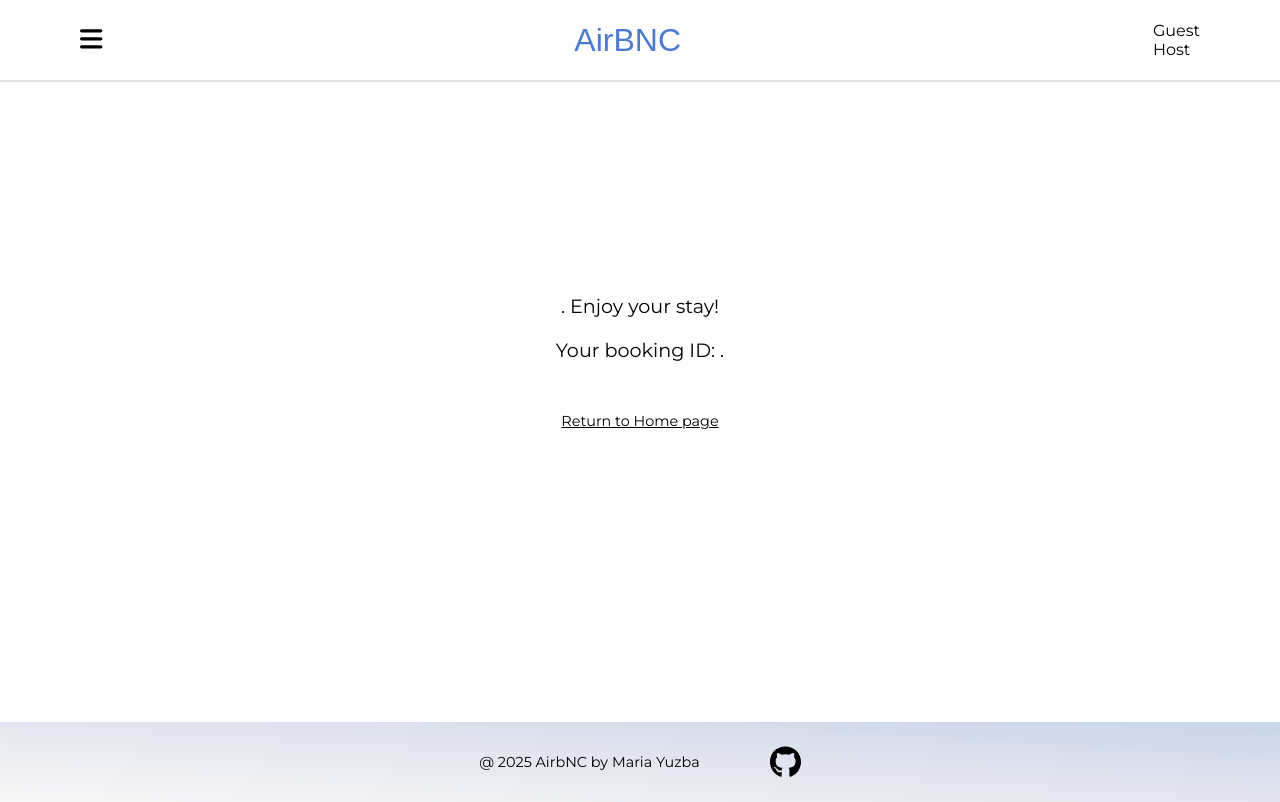
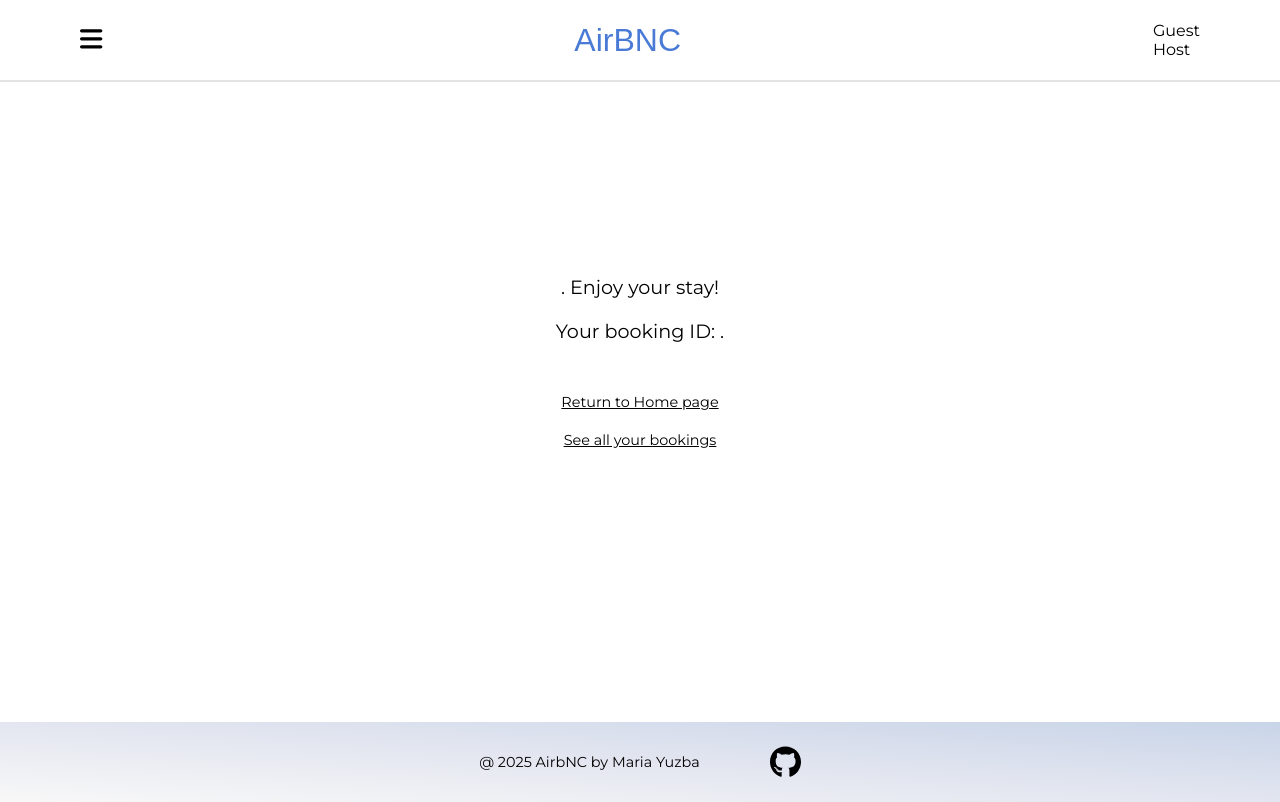
Before and after one commit to yuzbamaria/fe-airbnc, a React (Vite) app: page /booking-confirmation in a window 1280 px wide. Built offline with nearby package versions, Linux system fonts and the light colour scheme; a web font is replaced by a local one.

Commit message:
updated CSS for Booking Confirmation component

```diff
--- a/src/components/BookingConfirmation.jsx
+++ b/src/components/BookingConfirmation.jsx
@@ -1,11 +1,13 @@
 import { useSearchParams } from "react-router-dom";
 import { Link } from "react-router-dom";
 import styles from "./styles/BookingConfirmation.module.css";
+import { useUser } from "../contexts/UserContext";
 
 export default function BookingConfirmation() {
     const [searchParams] = useSearchParams();
     const msg = searchParams.get("msg");
-    const bookingId = searchParams.get("booking_id")
+    const bookingId = searchParams.get("booking_id");
+    const { guestId } = useUser();
 
     return (
         <>
@@ -13,9 +15,15 @@ export default function BookingConfirmation() {
                 <section className={styles.bookingConfirmation}>
                     <p>{msg}. Enjoy your stay!</p>
                     <p>Your booking ID: {bookingId}.</p>
-                    <Link to={`/`} className={styles.homeLink}>
-                        Return to Home page
-                    </Link>
+                    <div className={styles.linksContainer}>
+                        <Link to={`/`} className={styles.homeLink}>
+                            Return to Home page
+                        </Link>
+                        <Link to={`/users/${guestId}`} className={styles.homeLink}>
+                            See all your bookings
+                        </Link>
+                    </div>
+
                 </section>
             </main>
         </>
--- a/src/components/styles/BookingConfirmation.module.css
+++ b/src/components/styles/BookingConfirmation.module.css
@@ -9,9 +9,15 @@
     font-size: 1.2rem;
 }
 
+.linksContainer {
+    margin-top: 30px;
+    display: flex;
+    flex-direction: column;
+    gap: 20px;
+}
+
 .homeLink {
     color: black;
-    margin-top: 30px;
     font-size: 0.9rem;
     cursor: pointer;
 }
```
